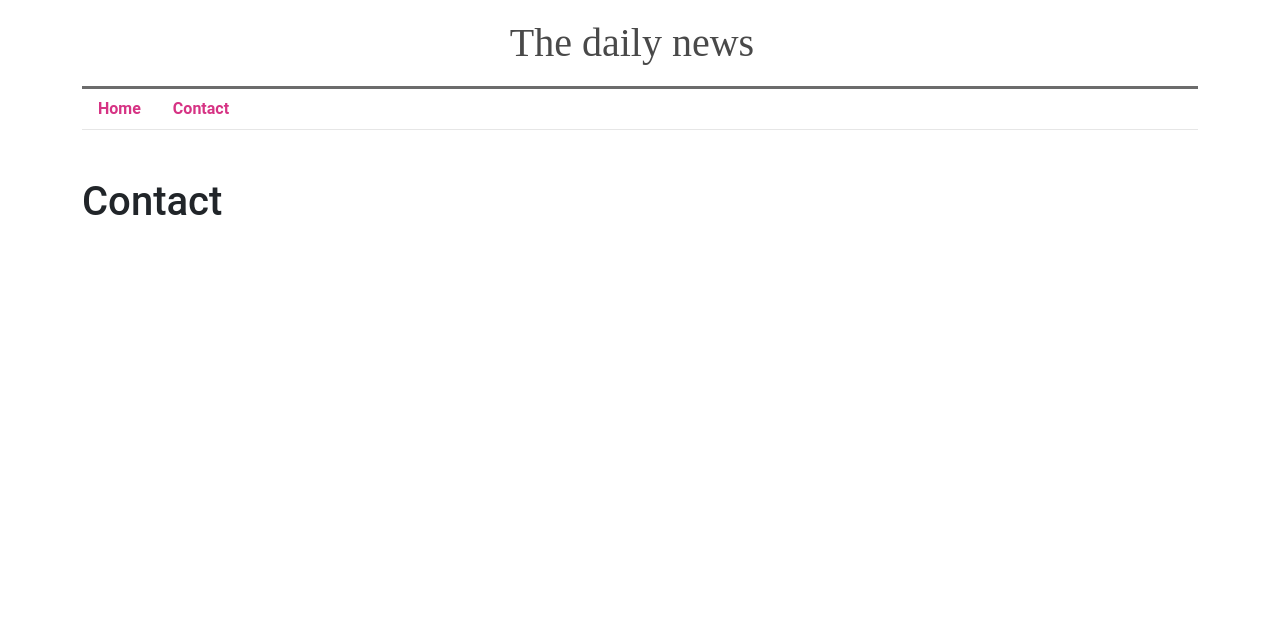
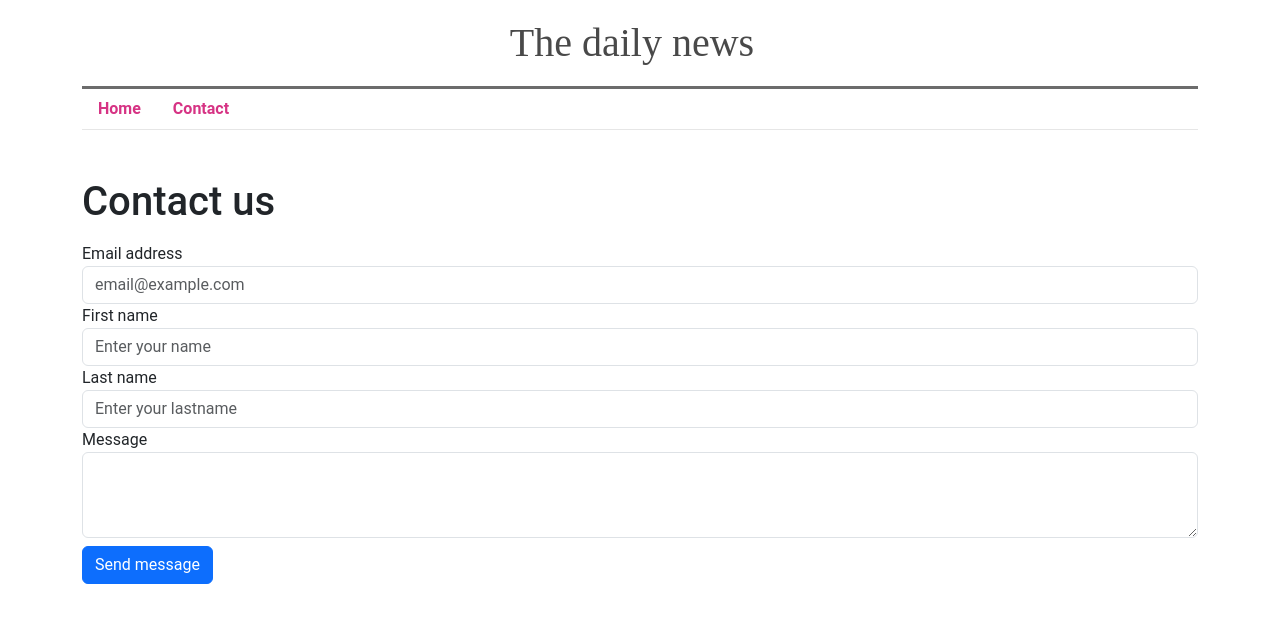
Before and after one commit to ferlobo1985/UDMY-REACT19-DailyNews, a React (Vite) app: page /contact in a window 1280 px wide. Shown: the top 622 px of the page. Built offline with nearby package versions, Linux system fonts and the light colour scheme.

Commit message:
12-Contact form
12-Contact form

```diff
--- a/package.json
+++ b/package.json
@@ -14,6 +14,7 @@
     "@reduxjs/toolkit": "^2.6.1",
     "axios": "^1.8.3",
     "bootstrap": "^5.3.3",
+    "formik": "^2.4.6",
     "moment": "^2.30.1",
     "react": "^19.0.0",
     "react-bootstrap": "^2.10.9",
@@ -21,7 +22,9 @@
     "react-masonry-css": "^1.0.16",
     "react-redux": "^9.2.0",
     "react-router": "^7.3.0",
-    "redux": "^5.0.1"
+    "react-toastify": "^11.0.5",
+    "redux": "^5.0.1",
+    "yup": "^1.6.1"
   },
   "devDependencies": {
     "@eslint/js": "^9.21.0",
--- a/src/components/contact/index.jsx
+++ b/src/components/contact/index.jsx
@@ -1,8 +1,89 @@
+import { useFormik } from "formik";
+import * as Yup from 'yup';
+import { Alert } from "react-bootstrap";
+import { useDispatch } from "react-redux";
+
 
 const Contact = () => {
+    const dispatch = useDispatch();
+    const formik = useFormik({
+        initialValues:{email:'',firstname:'',lastname:'',message:''},
+        onSubmit:(values,{ resetForm })=>{
+            console.log(values)
+        }
+    })
+
+
     return(
         <>
-        <h1>Contact</h1>
+            <h1>Contact us</h1>
+            <form className="mt-3" onSubmit={formik.handleSubmit}>
+                <div className="form-group">
+                    <label htmlFor="email">Email address</label>
+                    <input
+                        type="email"
+                        className="form-control"
+                        name="email"
+                        placeholder="email@example.com"
+                        {...formik.getFieldProps('email')}
+                    />
+                    { formik.errors.email && formik.touched.email ?
+                        <Alert variant="danger">
+                            {formik.errors.email}
+                        </Alert>
+                    :null}
+                </div>
+                <div className="form-group">
+                    <label htmlFor="firstname">First name</label>
+                    <input
+                        type="text"
+                        className="form-control"
+                        name="firstname"
+                        placeholder="Enter your name"
+                        {...formik.getFieldProps('firstname')}
+                    />
+                    { formik.errors.firstname && formik.touched.firstname ?
+                        <Alert variant="danger">
+                            {formik.errors.firstname}
+                        </Alert>
+                    :null}
+                </div>
+                <div className="form-group">
+                    <label htmlFor="lastname">Last name</label>
+                    <input
+                        type="text"
+                        className="form-control"
+                        name="lastname"
+                        placeholder="Enter your lastname"
+                        {...formik.getFieldProps('lastname')}
+                    />
+                    { formik.errors.lastname && formik.touched.lastname ?
+                        <Alert variant="danger">
+                            {formik.errors.lastname}
+                        </Alert>
+                    :null}
+                </div>
+                <div className="form-group">
+                    <label htmlFor="message">Message</label>
+                    <textarea
+                        className="form-control"
+                        name="message"
+                        rows={3}
+                        {...formik.getFieldProps('message')}
+                    />
+                    { formik.errors.message && formik.touched.message ?
+                        <Alert variant="danger">
+                            {formik.errors.message}
+                        </Alert>
+                    :null}
+                </div>
+
+                <button type="submit" className="btn btn-primary mt-2">
+                    Send message
+                </button>
+
+
+            </form>
         </>
     )
 }
```
Also changed, not shown: 1 other file (tests, documents, lock files or other folders).
